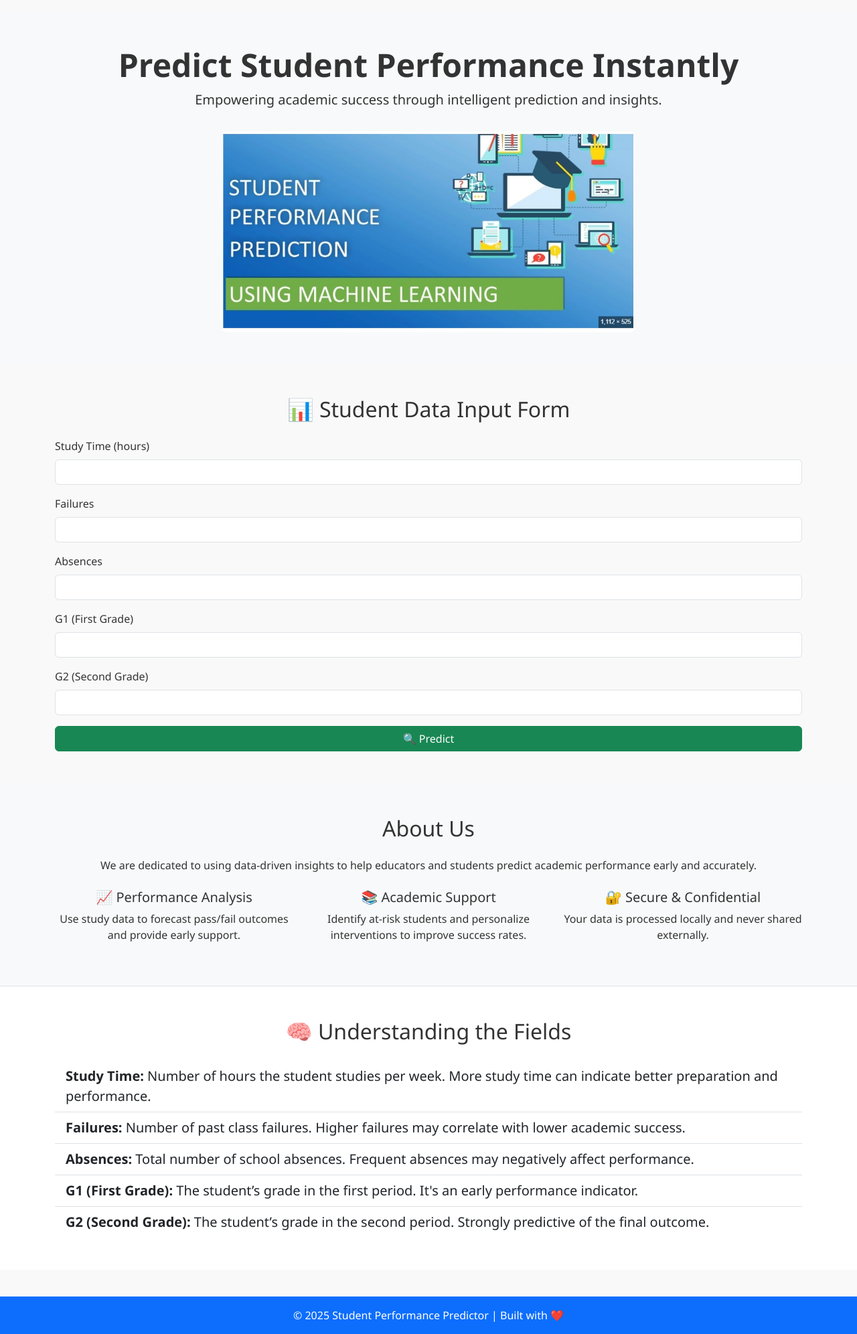
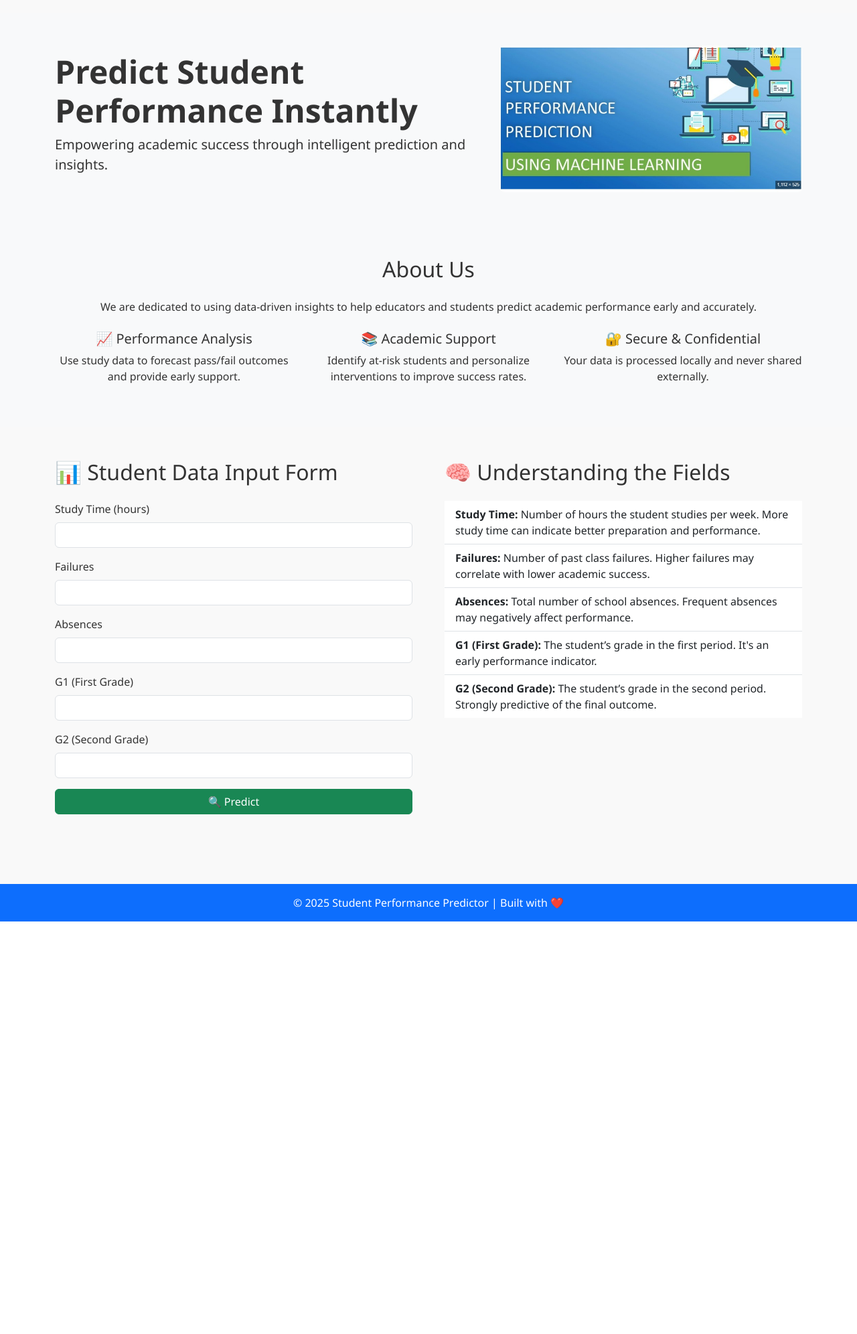
Before and after one commit to KummariMythili/student-performance-prediction, a Flask app: page / in a window 1280 px wide. Shown: the part 56-2048 px from the top of the page at 67% size. After the commit the page ends 1432 px from the top, so only its background shows below. Run offline with Flask 3, Linux system fonts and the light colour scheme; parts of the project's set-up code (start-up, migrations or seed data) failed here and were passed over.

Commit message:
updated html

```diff
--- a/App/templates/index.html
+++ b/App/templates/index.html
@@ -16,63 +16,23 @@
   </div>
 </nav>
 
-<!-- Hero Section -->
-<header class="bg-light py-5 text-center">
+<!-- Hero Section with image beside text -->
+<header class="bg-light py-5">
   <div class="container">
+    <div class="row align-items-center">
+      <div class="col-md-7 text-center text-md-start">
         <h1 class="display-5 fw-bold">Predict Student Performance Instantly</h1>
         <p class="lead">Empowering academic success through intelligent prediction and insights.</p>
+      </div>
+      <div class="col-md-5 text-center">
         <img src="{{ url_for('static', filename='assets/img/spp.jpg') }}"
              alt="Hero Image"
-         class="img-fluid rounded mt-3"
-         style="max-height: 300px;">
+             class="img-fluid rounded"
+             style="max-height: 250px;">
+      </div>
+    </div>
   </div>
 </header>
-
-<!-- Input Form Section -->
-<section class="py-5">
-  <div class="container">
-    <h2 class="text-center mb-4">📊 Student Data Input Form</h2>
-    <form method="POST" action="/predict" class="row g-3">
-      <div class="col-12">
-        <label class="form-label">Study Time (hours)</label>
-        <input type="number" name="studytime" step="any" class="form-control" required>
-      </div>
-      <div class="col-12">
-        <label class="form-label">Failures</label>
-        <input type="number" name="failures" step="any" class="form-control" required>
-      </div>
-      <div class="col-12">
-        <label class="form-label">Absences</label>
-        <input type="number" name="absences" step="any" class="form-control" required>
-      </div>
-      <div class="col-12">
-        <label class="form-label">G1 (First Grade)</label>
-        <input type="number" name="G1" step="any" class="form-control" required>
-      </div>
-      <div class="col-12">
-        <label class="form-label">G2 (Second Grade)</label>
-        <input type="number" name="G2" step="any" class="form-control" required>
-      </div>
-      <div class="col-12">
-        <button type="submit" class="btn btn-success w-100">🔍 Predict</button>
-      </div>
-    </form>
-
-    {% if prediction is not none %}
-    <div class="alert alert-info mt-5">
-      <h4>📌 Prediction Result: <strong>{{ prediction }}</strong></h4>
-      <p class="mb-1"><strong>Your Input Data:</strong></p>
-      <ul>
-        <li>Study Time: {{ studytime }}</li>
-        <li>Failures: {{ failures }}</li>
-        <li>Absences: {{ absences }}</li>
-        <li>G1: {{ g1 }}</li>
-        <li>G2: {{ g2 }}</li>
-      </ul>
-    </div>
-    {% endif %}
-  </div>
-</section>
 
 <!-- About Us Section -->
 <section class="bg-light py-5">
@@ -96,11 +56,57 @@
   </div>
 </section>
 
-<!-- Understanding the Fields Section -->
-<section class="py-5 bg-white border-top">
+<!-- Form + Understanding Side by Side -->
+<section class="py-5">
   <div class="container">
-    <h2 class="text-center mb-4">🧠 Understanding the Fields</h2>
-    <ul class="list-group list-group-flush fs-5">
+    <div class="row g-5">
+      <!-- Prediction Form -->
+      <div class="col-md-6">
+        <h2 class="mb-4">📊 Student Data Input Form</h2>
+        <form method="POST" action="/predict">
+          <div class="mb-3">
+            <label class="form-label">Study Time (hours)</label>
+            <input type="number" name="studytime" step="any" class="form-control" required>
+          </div>
+          <div class="mb-3">
+            <label class="form-label">Failures</label>
+            <input type="number" name="failures" step="any" class="form-control" required>
+          </div>
+          <div class="mb-3">
+            <label class="form-label">Absences</label>
+            <input type="number" name="absences" step="any" class="form-control" required>
+          </div>
+          <div class="mb-3">
+            <label class="form-label">G1 (First Grade)</label>
+            <input type="number" name="G1" step="any" class="form-control" required>
+          </div>
+          <div class="mb-3">
+            <label class="form-label">G2 (Second Grade)</label>
+            <input type="number" name="G2" step="any" class="form-control" required>
+          </div>
+          <div class="mb-3">
+            <button type="submit" class="btn btn-success w-100">🔍 Predict</button>
+          </div>
+        </form>
+
+        {% if prediction is not none %}
+        <div class="alert alert-info mt-4">
+          <h4>📌 Prediction Result: <strong>{{ prediction }}</strong></h4>
+          <ul>
+            <li>Study Time: {{ studytime }}</li>
+            <li>Failures: {{ failures }}</li>
+            <li>Absences: {{ absences }}</li>
+            <li>G1: {{ g1 }}</li>
+            <li>G2: {{ g2 }}</li>
+          </ul>
+        </div>
+        {% endif %}
+      </div>
+
+      <!-- Understanding the Fields -->
+      <div class="col-md-6">
+        <h2 class="mb-4">🧠 Understanding the Fields</h2>
+        <ul class="list-group list-group-flush fs-6">
           <li class="list-group-item">
             <strong>Study Time:</strong> Number of hours the student studies per week. More study time can indicate better preparation and performance.
           </li>
@@ -118,6 +124,8 @@
           </li>
         </ul>
       </div>
+    </div>
+  </div>
 </section>
 
 <!-- Footer -->
```
Also changed, not shown: App/static/assets/img/hero.jpg (deleted), App/templates/about.html (deleted). Lines whose indentation alone changed are shown as unchanged.
